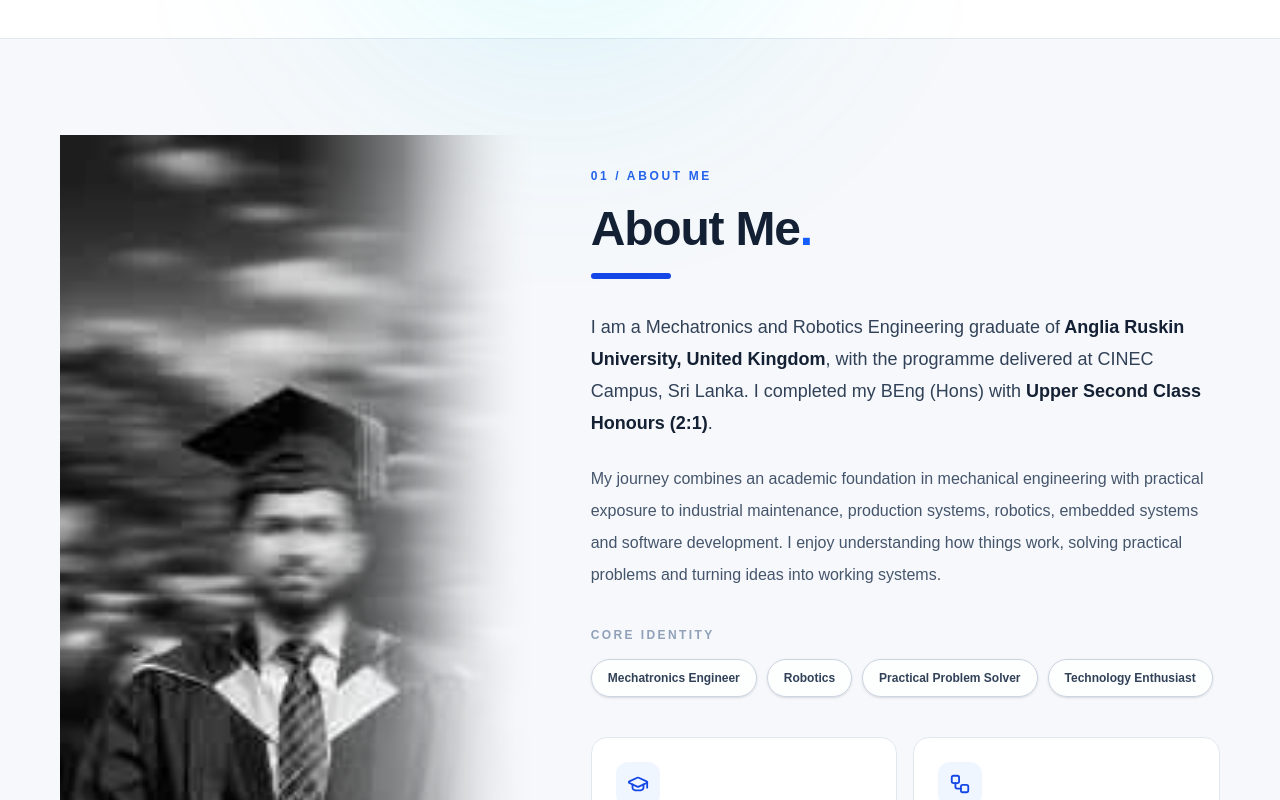
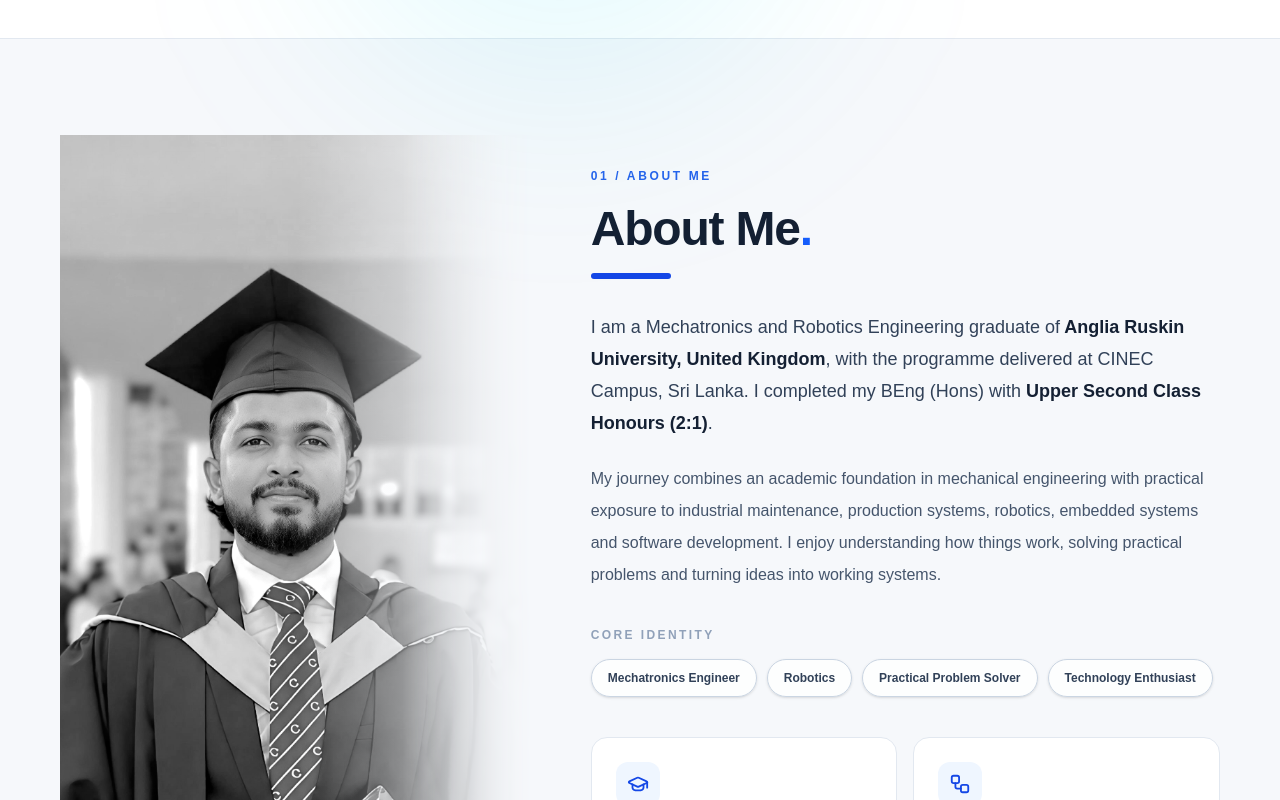
Before and after one commit to duminduue/dumindu-portfolio, a Next.js app: page / in a window 1280 px wide. Shown: the part 1180-1980 px from the top of the page. Built offline with nearby package versions, Linux system fonts and the light colour scheme.

Commit message:
Use original graduation portrait in About section

```diff
--- a/src/app/page.tsx
+++ b/src/app/page.tsx
@@ -169,8 +169,8 @@ export default function Home() {
           <div className="grid items-stretch gap-10 md:grid-cols-[.86fr_1.14fr] md:gap-14">
             <div className="about-photo-panel relative min-h-[480px] overflow-hidden md:min-h-[900px]">
               <Image
-                src="/images/about-graduation.jpg"
-                alt="Dumindu holding his graduation scroll"
+                src="/images/profile.jpeg"
+                alt="Dumindu at his graduation ceremony"
                 fill
                 sizes="(max-width: 768px) 100vw, 42vw"
                 className="object-cover object-[center_24%] grayscale"
```
